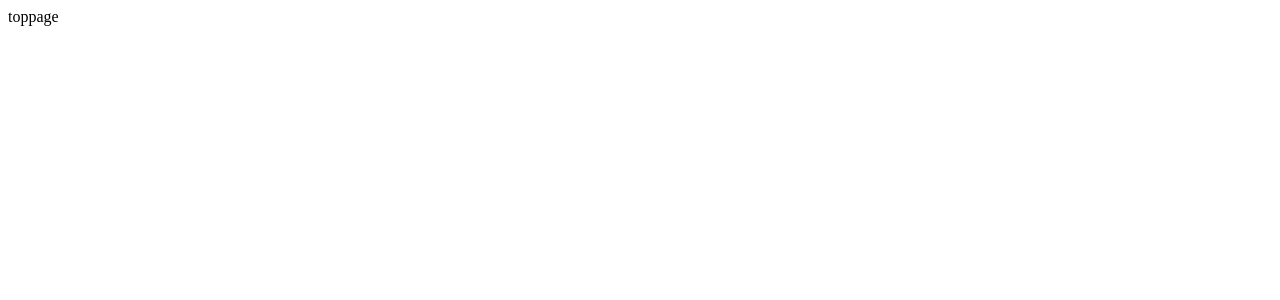
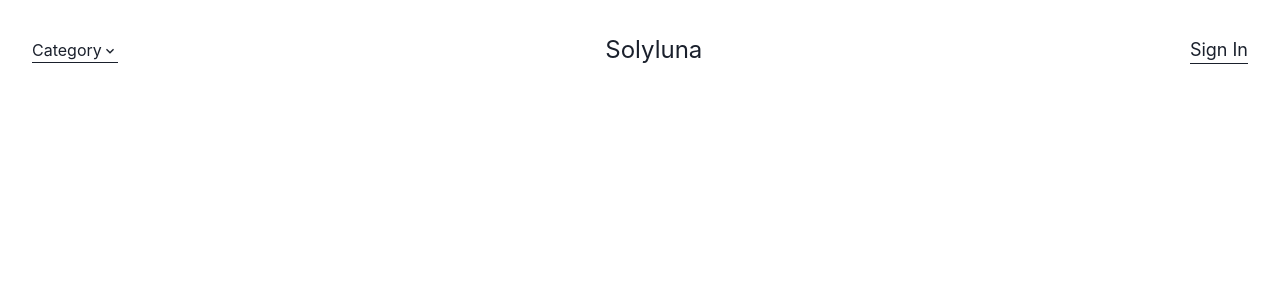
Before and after one commit to nabechin/ec, a React app in the folder web/: page / in a window 1280 px wide. Shown: the top 300 px of the page. Built offline with nearby package versions, Linux system fonts and the light colour scheme.

Commit message:
feat: header

```diff
--- a/web/package.json
+++ b/web/package.json
@@ -34,7 +34,12 @@
     "webpack-dev-server": "^4.2.0"
   },
   "dependencies": {
+    "@chakra-ui/icons": "^1.0.15",
+    "@chakra-ui/react": "^1.6.7",
+    "@emotion/react": "^11.4.1",
+    "@emotion/styled": "^11.3.0",
     "@loadable/component": "^5.15.0",
+    "framer-motion": "^4.1.17",
     "react": "^17.0.2",
     "react-dom": "^17.0.2",
     "react-router-dom": "^5.3.0"
--- /dev/null
+++ b/web/src/organism/Header/Category.tsx
@@ -0,0 +1,30 @@
+import React, { FC } from 'react'
+
+import { Menu, MenuButton, MenuList, MenuItem } from '@chakra-ui/react'
+import { ChevronDownIcon } from '@chakra-ui/icons'
+
+const Category: FC = () => {
+  type IsOpen = { isOpen: boolean }
+  return (
+    <>
+      <Menu>
+        {(isOpen: IsOpen) => (
+          <>
+            <MenuButton isActive={isOpen} borderBottom='1px'>
+              Category
+              <ChevronDownIcon />
+            </MenuButton>
+            <MenuList>
+              <MenuItem>Earrings</MenuItem>
+              <MenuItem>Bracelet</MenuItem>
+              <MenuItem>Necklace</MenuItem>
+              <MenuItem>Ring</MenuItem>
+            </MenuList>
+          </>
+        )}
+      </Menu>
+    </>
+  )
+}
+
+export default Category
--- /dev/null
+++ b/web/src/organism/Header/Logo.tsx
@@ -0,0 +1,8 @@
+import React, { FC } from 'react'
+import { Text } from '@chakra-ui/react'
+
+const Logo: FC = () => {
+  return <Text fontSize='2xl'>Solyluna</Text>
+}
+
+export default Logo
--- /dev/null
+++ b/web/src/organism/Header/SignIn.tsx
@@ -0,0 +1,12 @@
+import React, { FC } from 'react'
+import { Text, Box } from '@chakra-ui/react'
+
+const SignIn: FC = () => {
+  return (
+    <Box borderBottom='1px'>
+      <Text fontSize='lg'>Sign In</Text>
+    </Box>
+  )
+}
+
+export default SignIn
--- /dev/null
+++ b/web/src/organism/Header/index.tsx
@@ -0,0 +1,43 @@
+import React, { FC, useMemo } from 'react'
+import { Flex, Spacer, Box } from '@chakra-ui/react'
+import Category from './Category'
+import Logo from './Logo'
+import SignIn from './SignIn'
+
+type Menu = { key: string; component: JSX.Element }
+
+const Header: FC = () => {
+  const menus = useMemo(() => {
+    const menus: Menu[] = []
+    menus.push({
+      key: 'category',
+      component: <Category></Category>,
+    })
+    menus.push({ key: 'leftSpacer', component: <Spacer /> })
+    menus.push({
+      key: 'logo',
+      component: <Logo />,
+    })
+    menus.push({
+      key: 'rightSpacer',
+      component: <Spacer />,
+    })
+    menus.push({
+      key: 'signIn',
+      component: <SignIn />,
+    })
+    return menus
+  }, [])
+
+  return (
+    <>
+      <Flex p='8' align='center'>
+        {menus.map((menu) => (
+          <React.Fragment key={menu.key}>{menu.component}</React.Fragment>
+        ))}
+      </Flex>
+    </>
+  )
+}
+
+export default Header
--- a/web/src/pages/App.tsx
+++ b/web/src/pages/App.tsx
@@ -2,6 +2,8 @@ import React, { FC } from 'react'
 import loadable from '@loadable/component'
 import { createBrowserHistory } from 'history'
 import { Switch, Route, Router } from 'react-router-dom'
+import Header from '~/organism/Header'
+import { ChakraProvider } from '@chakra-ui/react'
 
 const TopPage = loadable(
   () => import(/* webpackChunkName: 'top' */ './TopPage'),
@@ -11,12 +13,13 @@ const history = createBrowserHistory()
 
 export const App: FC = () => {
   return (
-    <Router history={history}>
-      <Switch>
-        <Route path='/'>
-          <TopPage></TopPage>
-        </Route>
-      </Switch>
-    </Router>
+    <ChakraProvider>
+      <Router history={history}>
+        <Switch>
+          <Header />
+          <Route path='/'>{TopPage}</Route>
+        </Switch>
+      </Router>
+    </ChakraProvider>
   )
 }
```
Also changed, not shown: 1 other file (tests, documents, lock files or other folders).
